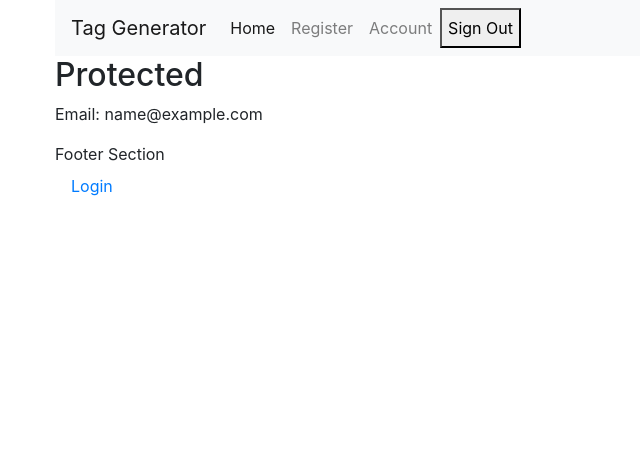
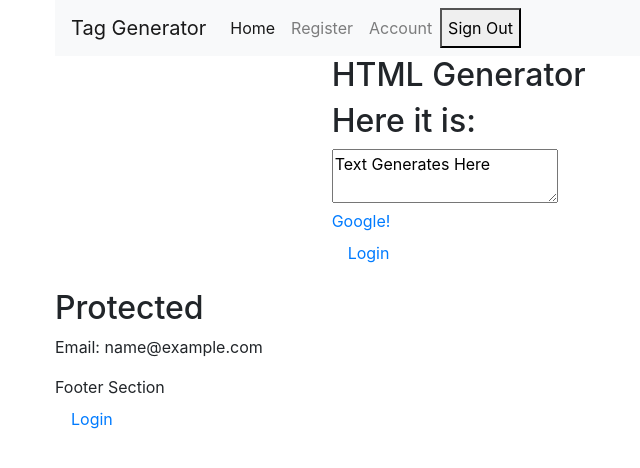
Before and after one commit to shaneocon/tag-generator, a React (Create React App) app in the folder client/: page /protected in a window 1280 px wide. Shown: the top 468 px of the page, without its empty margins (185-825 px from the left). Built offline with nearby package versions, Linux system fonts and the light colour scheme; sample sign-in values are in the browser's storage.

Commit message:
Added HTML skeleton component

```diff
--- a/client/src/App.js
+++ b/client/src/App.js
@@ -8,6 +8,7 @@ import HomePage from "./pages/HomePage";
 import SignUpPage from "./pages/SignUpPage";
 import UserProfilePage from "./pages/UserProfilePage";
 import { ProvideAuth } from "./util/authContext";
+import HtmlGen from "./components/HtmlGen";
 
 
 function App() {
--- /dev/null
+++ b/client/src/components/HtmlGen.js
@@ -0,0 +1,30 @@
+import { Link } from "react-router-dom";
+
+
+function HtmlGen() {
+    return (
+<section>
+<div className="row">
+   <div className="col-4">
+   </div>
+   <div className="col">
+      <h2>HTML Generator</h2>
+      <div className="row">
+         <br />
+         <div className="col-6">
+            <p>
+               <h2>Here it is:</h2>
+               <textarea>Text Generates Here</textarea>
+               <a class="button" href="https://www.google.com" target="_blank">Google!</a>
+
+               <Link to="/login" className="nav-item nav-link">Login</Link>
+            </p>
+         </div>
+      </div>
+   </div>
+</div>
+</section>
+    );
+  }
+
+  export default HtmlGen;
--- a/client/src/pages/ProtectedPage.js
+++ b/client/src/pages/ProtectedPage.js
@@ -1,9 +1,11 @@
+import HtmlGen from "../components/HtmlGen";
 import { useAuth } from "../util/authContext";
 
 function ProtectedPage() {
   const auth = useAuth();
   return (
     <div>
+      <HtmlGen />
       <h2>Protected</h2>
       <p>Email: {auth.user.email}</p>
     </div>
--- a/client/src/pages/UserProfilePage.js
+++ b/client/src/pages/UserProfilePage.js
@@ -1,6 +1,7 @@
 import { useAuth } from "../util/authContext";
 import API from "../util/API";
 import { useEffect, useState } from "react";
+import HtmlGen from "../components/HtmlGen";
 
 // This component provides an example of requesting additional user info that
 // isn't available from the auth token. This page should only be rendered from
@@ -17,6 +18,7 @@ function UserProfilePage() {
 
   return (
     <div>
+      <HtmlGen />
       <h1>User Profile Example Page</h1>
       <p>Id: {user?._id}</p>
       <p>Username: {user?.username}</p>
```
